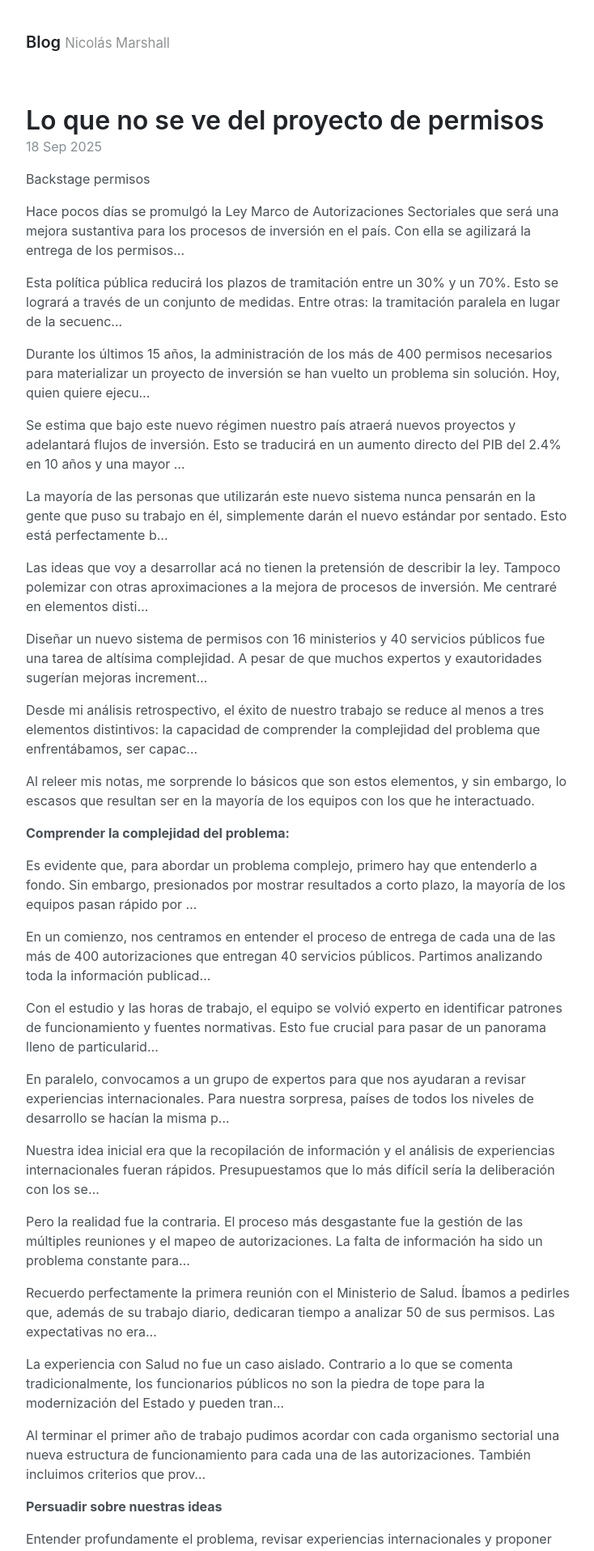
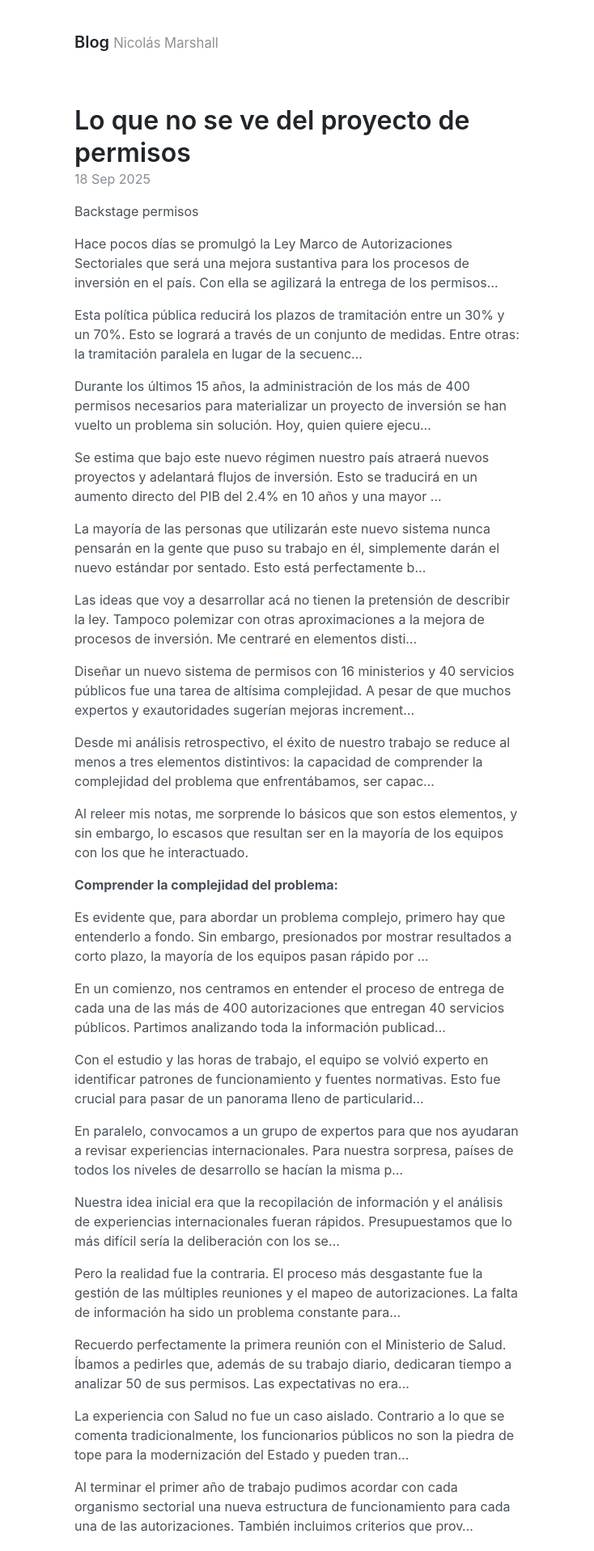
Before and after one commit to nicomarshallr/nicomarshallr.github.io, a Jekyll site: the page built from index.html, in a window 1280 px wide. Shown: the top 1916 px of the page at 81% size, without its empty margins (272-1006 px from the left). Built offline with Jekyll 4.4.1, drawn with Linux system fonts in a browser that asks for light colours; the list of posts is cut into pages by our own code.

Commit message:
Update _layout.scss

```diff
--- a/_sass/_layout.scss
+++ b/_sass/_layout.scss
@@ -3,7 +3,7 @@
 // Styles for managing the structural hierarchy of the site.
 
 .container {
-  max-width: 45rem;
+  max-width: 600px;
   padding-left: var(--spacer-2);
   padding-right: var(--spacer-2);
   margin-left:  auto;
```
